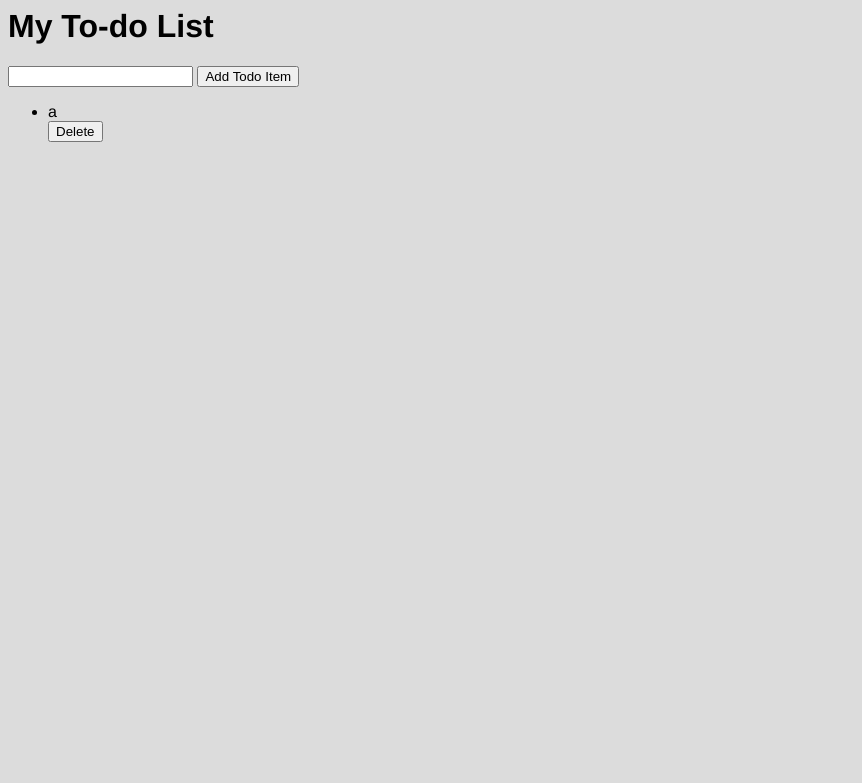
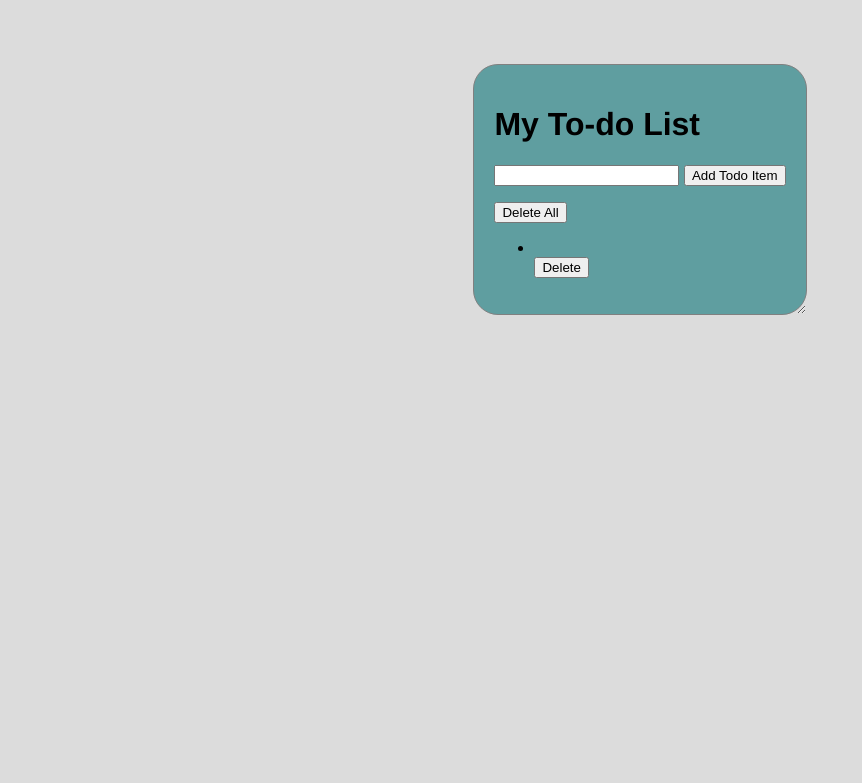
Before and after one commit to RonAlffrson/todoListProject, a Django app: page /todoapp/ in a window 1280 px wide. Shown: the top 783 px of the page, without its empty margins (0-862 px from the left). Run offline with Django 5.2, Linux system fonts and the light colour scheme; data comes from the database, SQL or seed files in the repository; both versions use the stored data as it was after the commit.

Commit message:
deleting all items is now possible

```diff
--- a/todoproject/todoapp/models.py
+++ b/todoproject/todoapp/models.py
@@ -3,4 +3,5 @@
 # Create your models here.
 from django.db import models
 class TodoListItem(models.Model):
-    content = models.TextField()
+    name = models.CharField()
+    description = models.TextField()
--- a/todoproject/todoapp/static/todoapp/index.css
+++ b/todoproject/todoapp/static/todoapp/index.css
@@ -1,4 +1,26 @@
 body{
+    margin: 5%;
     font-family: 'Franklin Gothic Medium', 'Arial Narrow', Arial, sans-serif;
     background-color:gainsboro;
+    outline: 1px black;
+    display: flex;
+    justify-content: center;
 }
+
+.resizable-content {
+    border: 1px grey;
+    border-style: solid;
+    background-color: cadetblue;
+
+    border-radius: 25px;
+    padding: 20px;
+
+
+
+    min-height: 30px;
+    min-width: 30px;
+    resize: both;
+    overflow: auto;
+    max-height: fit-content;
+    max-width: fit-content;
+  }
--- a/todoproject/todoapp/templates/index.html
+++ b/todoproject/todoapp/templates/index.html
@@ -4,24 +4,42 @@
 </html>
 
 <body>
+    <div class="resizable-content">
+
+        <div id="header">
             <h1>My To-do List </h1>
+        </div>
 
-    <form action="/addTodoItem/" method = "post">{% csrf_token %}
-        <input type="text" name="content">
+        <div id="forms">
+            <form action="/addTodoItem/" method = "post">
+                {% csrf_token %}
+                <input type="text" name="description">
                 <input type="submit" value="Add Todo Item">
             </form>
 
+            <form action="/deleteAllTodoItems/" method = "post">
+                {% csrf_token %}
+                <input type="submit" value="Delete All">
+            </form>
+        </div>
+
+        <div>
             <ul>
                 <!--for loop to iterate through the list of items we have in the all_items variables-->
                 {% for i in all_items %}
                 <li>
-            {{i.content}}
+                    {{i.description}}
                 </li>
 
                 <form action="/deleteTodoItem/{{i.id}}/" method = "post">{% csrf_token %}
                     <input type="submit" value="Delete">
                 </form>
 
+                <form action=""></form>
+
                 {% endfor %}
             </ul>
+        </div>
+
+    </div>
 </body>
--- a/todoproject/todoapp/views.py
+++ b/todoproject/todoapp/views.py
@@ -10,12 +10,22 @@
     {'all_items':all_todo_items})
 
 def addTodoView(request):
-    x = request.POST['content']
-    new_item = TodoListItem(content = x)
+    x = request.POST['description']
+    new_item = TodoListItem(description = x)
     new_item.save()
     return HttpResponseRedirect('/todoapp/')
 
 def deleteTodoView(request, i):
-    y = TodoListItem.objects.get(id=i)
-    y.delete()
+    item = TodoListItem.objects.get(id=i)
+    item.delete()
     return HttpResponseRedirect('/todoapp/')
+
+def deleteAllTodoView(request):
+    all_items = TodoListItem.objects.all()
+    all_items.delete()
+
+    return HttpResponseRedirect('/todoapp/')
+
+def renameTodoView(request, i):
+    new_name = request.POST['description']
+    item = TodoListItem.objects.get(id=i)
--- a/todoproject/todoproject/urls.py
+++ b/todoproject/todoproject/urls.py
@@ -16,7 +16,7 @@
 """
 from django.contrib import admin
 from django.urls import path
-from todoapp.views import todoappView, addTodoView, deleteTodoView
+from todoapp.views import todoappView, addTodoView, deleteTodoView, deleteAllTodoView
 
 
 
@@ -25,5 +25,5 @@
     path('todoapp/', todoappView),
     path('addTodoItem/', addTodoView),
     path('deleteTodoItem/<int:i>/', deleteTodoView),
-
+    path('deleteAllTodoItems/', deleteAllTodoView),
 ]
```
Also changed, not shown: todoproject/db.sqlite3. Lines whose indentation alone changed are shown as unchanged.
